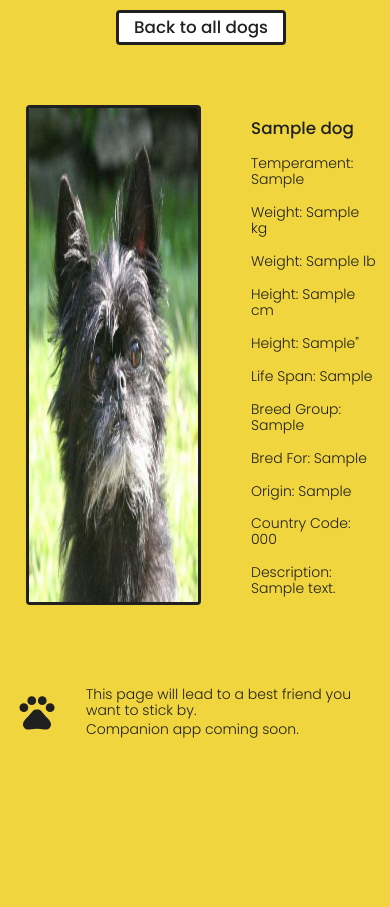
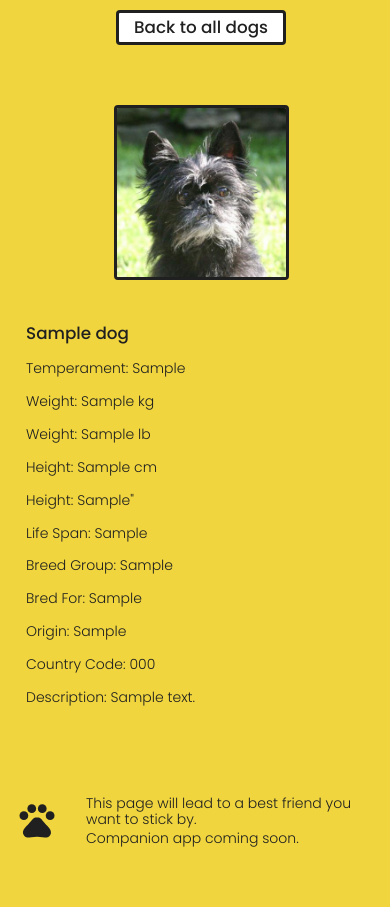
Before and after one commit to xz-dice/2021-march-fetch, a PHP site: page /display-dog.php?id=1 in a window 390 px wide. Shown: the part 424-1331 px from the top of the page. Before the commit the page ends 1162 px from the top, so only its background shows below. Run offline with PHP 8.4, Linux system fonts and the light colour scheme; tables that the repository leaves empty hold one stand-in row (values such as "Sample post").

Commit message:
Made display-dog.php page responsive at narrow resolution

```diff
--- a/css/display-dog.css
+++ b/css/display-dog.css
@@ -23,6 +23,7 @@ article div {
 
 article img {
     width: 50%;
+    align-self: center;
 }
 
 article a, article h3, article p {
@@ -32,3 +33,17 @@ article a, article h3, article p {
 article h3 {
     margin-top: 1rem;
 }
+
+/*-------------------------------------------------------------------
+                             NARROW RESOLUTIONS
+ -------------------------------------------------------------------*/
+
+@media screen and (max-width: 850px) {
+    article {
+        flex-direction: column;
+    }
+    article div {
+        padding-left: 0;
+        margin-top: 30px;
+    }
+}
```
